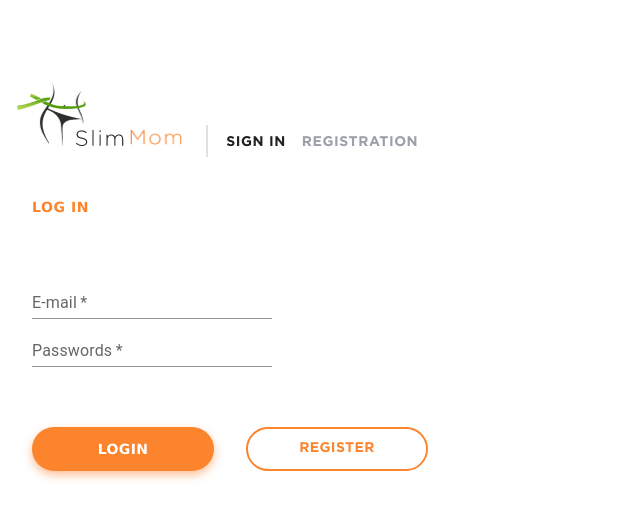
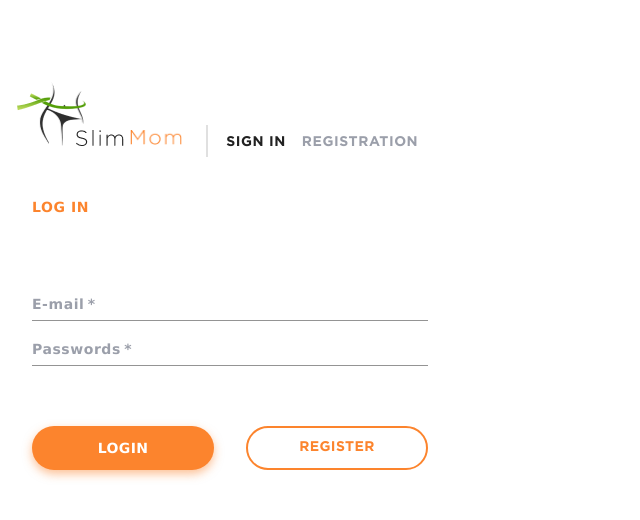
Before and after one commit to denyskuz/slimmom, a React (Create React App) app: page /login in a window 1280 px wide. Shown: the top 520 px of the page, without its empty margins (0-640 px from the left). Built offline with nearby package versions, Linux system fonts and the light colour scheme; no server answers.

Commit message:
added styles to register and login form

```diff
--- a/src/components/LoginForm/LoginForm.js
+++ b/src/components/LoginForm/LoginForm.js
@@ -8,16 +8,14 @@ import {
 } from 'components/Button/Button';
 import { login } from '../../redux/services/operations';
 import { Form, ButtonBox, Input } from './LoginForm.styled';
+import { userLoginSchema } from 'validation';
 
 const LoginForm = () => {
   const dispatch = useDispatch();
 
   const formik = useFormik({
     initialValues: { email: '', password: '' },
-    validationSchema: Yup.object().shape({
-      email: Yup.string().email().required(),
-      password: Yup.string().min(6).max(16).required(),
-    }),
+    validationSchema: userLoginSchema,
     onSubmit: (values, { resetForm }) => {
       dispatch(login(values));
       resetForm();
--- a/src/components/LoginForm/LoginForm.styled.js
+++ b/src/components/LoginForm/LoginForm.styled.js
@@ -6,7 +6,7 @@ export const Form = styled.form`
   display: flex;
   flex-direction: column;
   margin: 0 auto;
-  margin-top: 55px;
+  margin-top: 60px;
   max-width: 280px;
   font-family: Verdana, Geneva, Tahoma, sans-serif;
   color: #9b9faa;
@@ -31,22 +31,40 @@ export const ButtonBox = styled(Box)`
   }
 `;
 export const Input = styled(TextField)`
-  font-family: Verdana, Geneva, Tahoma, sans-serif;
-  font-style: normal;
-  font-weight: 700;
-  font-size: 14px;
-  line-height: 17px;
-  color: #9b9faa;
-  @media screen and (min-width: 768px) {
-    width: 240px;
+  & input {
+    font-family: Verdana;
+    font-weight: 700;
+    font-size: 14px;
+    line-height: 17px;
+    letter-spacing: 0.04em;
+    width: 100%;
+    color: #9b9faa;
   }
-  @media screen and (min-width: 1280px) {
-    width: 240px;
-  }
-  & label.Mui-focused {
-    color: #9b9faa;
+  & input:-webkit-autofill,
+  & input:-webkit-autofill:focus {
+    transition: background-color 600000s 0s, color 600000s 0s;
   }
   & .MuiInput-underline:after {
     border-bottom-color: #fc842d;
   }
+  & label {
+    font-family: Verdana;
+    font-weight: 700;
+    font-size: 14px;
+    line-height: 17px;
+    letter-spacing: 0.04em;
+    color: #9b9faa;
+  }
+  & label.Mui-focused {
+    color: #fc842d;
+  }
+  & p {
+    text-align: right;
+    font-family: Verdana;
+    font-weight: 700;
+    font-size: 10px;
+    line-height: 17px;
+    letter-spacing: 0.04em;
+    color: #9b9faa;
+  }
 `;
--- a/src/components/RegistrationForm/registrationForm.js
+++ b/src/components/RegistrationForm/registrationForm.js
@@ -1,6 +1,5 @@
 import { useDispatch } from 'react-redux';
 import { useFormik } from 'formik';
-import * as Yup from 'yup';
 import {
   ButtonPrimary,
   ButtonSecondary,
@@ -8,17 +7,14 @@ import {
 } from 'components/Button/Button';
 import { register } from 'redux/services/operations';
 import { Form, ButtonBox, Input } from './registrationForm.styled';
+import { userRegisterSchema } from 'validation';
 
 const RegisterForm = () => {
   const dispatch = useDispatch();
 
   const formik = useFormik({
     initialValues: { name: '', email: '', password: '' },
-    validationSchema: Yup.object().shape({
-      name: Yup.string().required(),
-      email: Yup.string().email().required(),
-      password: Yup.string().min(6).max(16).required(),
-    }),
+    validationSchema: userRegisterSchema,
     onSubmit: (values, { resetForm }) => {
       dispatch(register(values));
       resetForm();
@@ -45,6 +41,7 @@ const RegisterForm = () => {
         variant="standard"
         type="email"
         onChange={formik.handleChange}
+        placeholder="example@gmail.com"
         value={formik.values.email}
         error={formik.touched.email && formik.errors.email}
         helperText={
--- a/src/components/RegistrationForm/registrationForm.styled.js
+++ b/src/components/RegistrationForm/registrationForm.styled.js
@@ -6,7 +6,7 @@ export const Form = styled.form`
   display: flex;
   flex-direction: column;
   margin: 0 auto;
-  margin-top: 55px;
+  margin-top: 60px;
   max-width: 280px;
   font-family: Verdana, Geneva, Tahoma, sans-serif;
   color: #9b9faa;
@@ -29,22 +29,40 @@ export const ButtonBox = styled(Box)`
   }
 `;
 export const Input = styled(TextField)`
-  font-family: Verdana, Geneva, Tahoma, sans-serif;
-  font-style: normal;
-  font-weight: 700;
-  font-size: 14px;
-  line-height: 17px;
-  color: #9b9faa;
-  @media screen and (min-width: 768px) {
-    width: 240px;
+  & input {
+    font-family: Verdana;
+    font-weight: 700;
+    font-size: 14px;
+    line-height: 17px;
+    letter-spacing: 0.04em;
+    width: 100%;
+    color: #9b9faa;
   }
-  @media screen and (min-width: 1280px) {
-    width: 240px;
-  }
-  & label.Mui-focused {
-    color: #9b9faa;
+  & input:-webkit-autofill,
+  & input:-webkit-autofill:focus {
+    transition: background-color 600000s 0s, color 600000s 0s;
   }
   & .MuiInput-underline:after {
     border-bottom-color: #fc842d;
   }
+  & label {
+    font-family: Verdana;
+    font-weight: 700;
+    font-size: 14px;
+    line-height: 17px;
+    letter-spacing: 0.04em;
+    color: #9b9faa;
+  }
+  & label.Mui-focused {
+    color: #fc842d;
+  }
+  & p {
+    text-align: right;
+    font-family: Verdana;
+    font-weight: 700;
+    font-size: 10px;
+    line-height: 17px;
+    letter-spacing: 0.04em;
+    color: #9b9faa;
+  }
 `;
--- a/src/validation/index.js
+++ b/src/validation/index.js
@@ -31,3 +31,29 @@ export const userParamsSchema = Yup.object({
     .required('Enter desired weight'),
   bloodType: Yup.string().required('Choose your blood type'),
 });
+
+export const userRegisterSchema = Yup.object({
+  name: Yup.string()
+    .required('Enter your name'),
+  email: Yup.string()
+    .typeError('Email must be valid')
+    .email()
+    .required('Enter email'),
+  password: Yup.string()
+    .typeError('Must be between 6 and 16 characters')
+    .min(6, 'Too little...')
+    .max(16, 'Too much...')
+    .required('Enter password'),
+});
+
+export const userLoginSchema = Yup.object({
+  email: Yup.string()
+    .typeError('Email must be valid')
+    .email()
+    .required('Enter email'),
+  password: Yup.string()
+    .typeError('Must be between 6 and 16 characters')
+    .min(6, 'Too little...')
+    .max(16, 'Too much...')
+    .required('Enter password'),
+});
```
